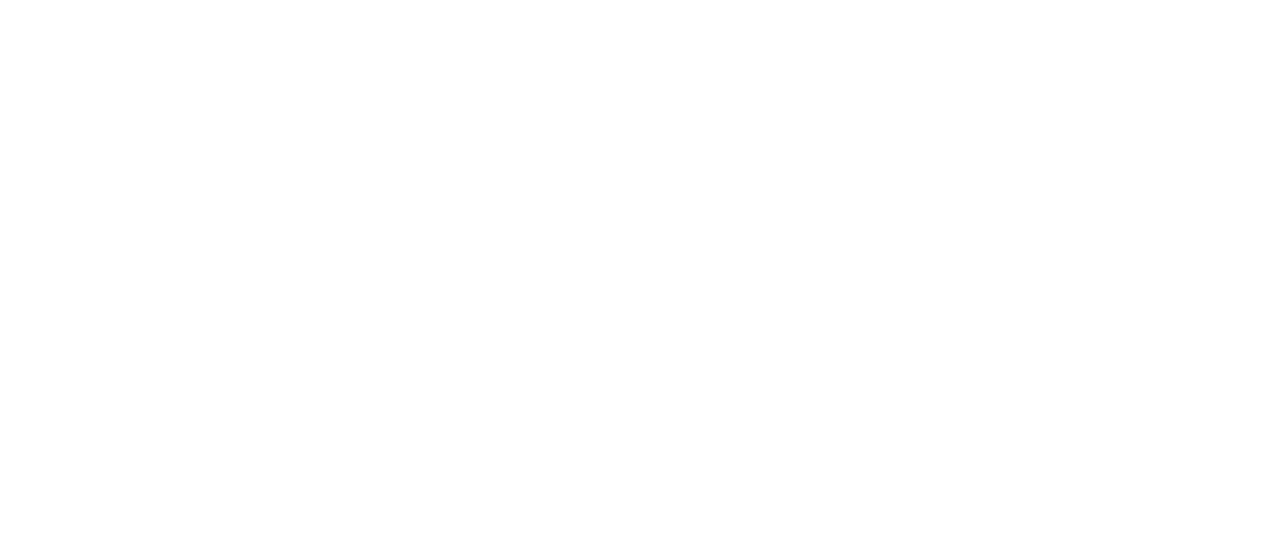
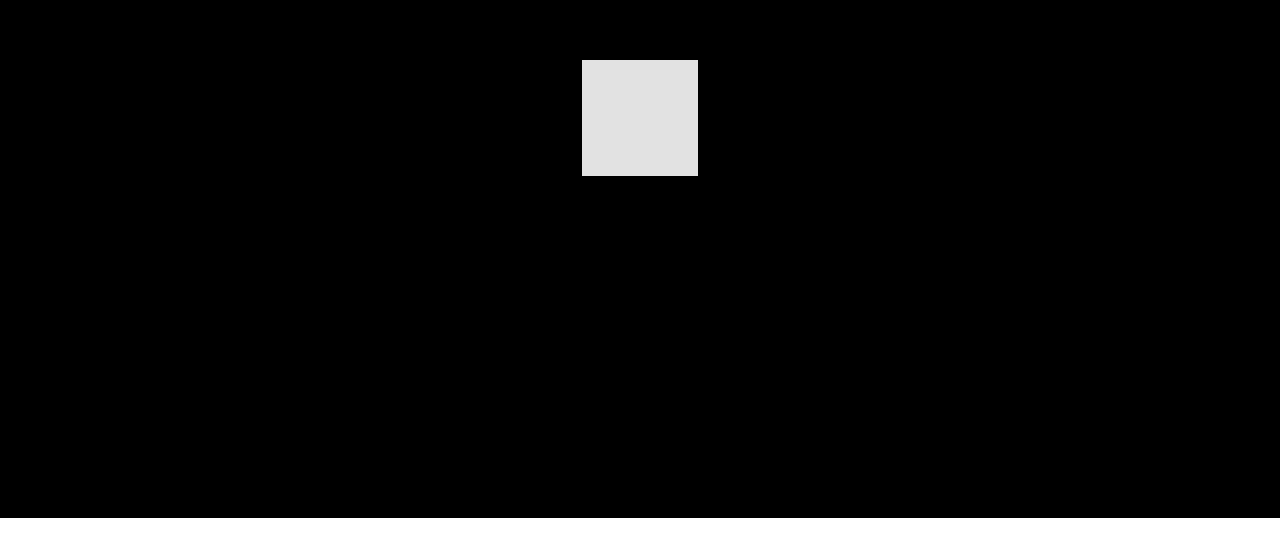
Before and after one commit to carloscndev/pandaset-3d-visualizer, a React (Vite) app: page / in a window 1280 px wide. Shown: the part 282-816 px from the top of the page. Built offline with nearby package versions, Linux system fonts and the light colour scheme.

Commit message:
feat: add css root, and update files administration

```diff
--- a/src/components/App.tsx
+++ /dev/null
@@ -1,10 +0,0 @@
-import React from 'react'
-import Viewer3D from './Viewer3D'
-
-const App = () => (
-  <div id="3d-viewer-container" style={{ width: '100vw', height: '100vh' }}>
-    <Viewer3D />
-  </div>
-);
-
-export default App;
--- /dev/null
+++ b/src/components/App/App.module.css
@@ -0,0 +1,6 @@
+.container {
+  width: 100vw;
+  height: 100vh;
+  position: relative;
+  background: #000;
+}
--- /dev/null
+++ b/src/components/App/index.tsx
@@ -0,0 +1,12 @@
+import React from 'react'
+import Viewer3D from '../Viewer3D'
+import styles from './App.module.css'
+
+
+const App = () => (
+  <div id="3d-viewer-container" className={styles.container}>
+    <Viewer3D />
+  </div>
+);
+
+export default App;
--- a/src/components/Viewer3D.tsx
+++ /dev/null
@@ -1,12 +0,0 @@
-import React from 'react';
-import { Canvas } from '@react-three/fiber'
-
-const Viewer3D = () => {
-  return (
-    <Canvas>
-      3D
-    </Canvas>
-  );
-};
-
-export default Viewer3D;
--- /dev/null
+++ b/src/components/Viewer3D/index.tsx
@@ -0,0 +1,20 @@
+import React from 'react';
+import { Canvas } from '@react-three/fiber'
+import { OrbitControls } from '@react-three/drei';
+
+const Viewer3D = () => {
+  return (
+    <Canvas
+      style={{ width: '100%', height: '100%', backgroundColor: '#000' }}
+      camera={{ position: [0, 0, 5], fov: 75 }}
+    >
+      <OrbitControls />
+      <mesh>
+        <boxGeometry />
+        <meshBasicMaterial color="white" />
+      </mesh>
+    </Canvas>
+  );
+};
+
+export default Viewer3D;
--- /dev/null
+++ b/src/declarations.d.ts
@@ -0,0 +1,6 @@
+declare module '*.module.css' {
+  const classes: { [key: string]: string };
+  export default classes;
+}
+
+declare module '*.css';
--- a/src/index.tsx
+++ b/src/index.tsx
@@ -1,6 +1,7 @@
 import React from 'react'
 import { createRoot } from 'react-dom/client'
 import App from './components/App'
+import './root.css'
 
 const root = createRoot(document.getElementById('root')!);
 root.render(<App />)
--- /dev/null
+++ b/src/root.css
@@ -0,0 +1,11 @@
+* {
+  margin: 0;
+  padding: 0;
+  box-sizing: border-box;
+}
+
+html, body, #root {
+  width: 100%;
+  height: 100%;
+  overflow: hidden;
+}
```
